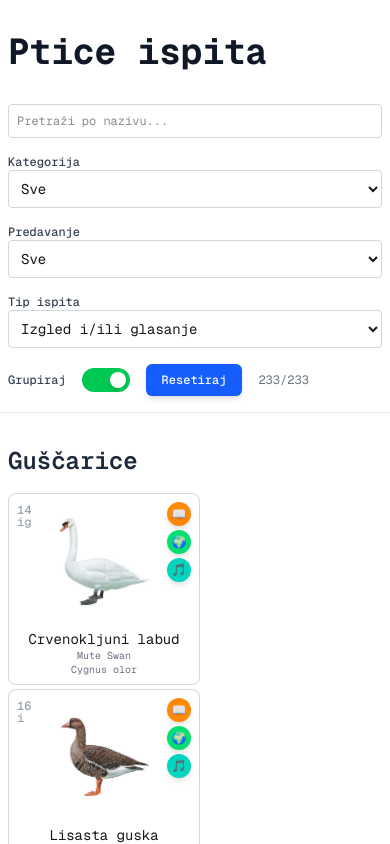
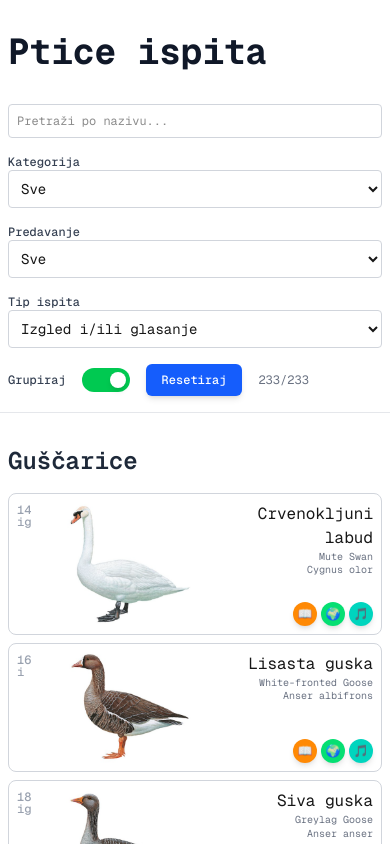
Before and after one commit to LeaRezic/ptice-ispita, a Next.js app: page / in a window 390 px wide. Shown: the top 844 px of the page. Built offline with nearby package versions, Linux system fonts and the light colour scheme.

Commit message:
Make nicer for mobile

```diff
--- a/src/components/bird-card.tsx
+++ b/src/components/bird-card.tsx
@@ -1,4 +1,5 @@
 import * as React from 'react';
+import BirdLinks from './bird-links';
 
 interface Bird {
   id: string;
@@ -32,57 +33,28 @@ const BirdCard: React.FC<BirdCardProps> = ({ bird }) => {
       <div className="absolute top-5 left-2 z-20 text-gray-400 text-xs font-medium">
         {bird.pictureExam && 'i'}{bird.audioExam && 'g'}
       </div>
-      <div className="absolute top-2 right-2 z-20 opacity-100 lg:opacity-0 lg:group-hover:opacity-100 transition-opacity duration-300 flex flex-col gap-1">
-        {bird.birdBookLink && (
-          <a
-            href={bird.birdBookLink}
-            target="_blank"
-            rel="noopener noreferrer"
-            className="w-6 h-6 bg-orange-400 hover:bg-orange-500 text-white rounded-full flex items-center justify-center text-xs transition-colors shadow-md"
-            title="Bird Book"
-          >
-            📖
-          </a>
-        )}
-
-        {bird.birdsOfTheWorldLink && (
-          <a
-            href={bird.birdsOfTheWorldLink}
-            target="_blank"
-            rel="noopener noreferrer"
-            className="w-6 h-6 bg-green-400 hover:bg-green-500 text-white rounded-full flex items-center justify-center text-xs transition-colors shadow-md"
-            title="Birds of the World"
-          >
-            🌍
-          </a>
-        )}
-
-        {bird.xenoCantoLink && (
-          <a
-            href={bird.xenoCantoLink}
-            target="_blank"
-            rel="noopener noreferrer"
-            className="w-6 h-6 bg-teal-400 hover:bg-teal-500 text-white rounded-full flex items-center justify-center text-xs transition-colors shadow-md"
-            title="Xeno-Canto"
-          >
-            🎵
-          </a>
-        )}
+      <div className="hidden xs:flex absolute top-2 right-2 z-20 opacity-100 lg:opacity-0 lg:group-hover:opacity-100 transition-opacity duration-300 flex-col gap-1">
+        <BirdLinks bird={bird} />
       </div>
 
-      <div className="flex-1 flex flex-col min-h-full items-center text-center gap-2 p-2">
-        <div className="flex-1 flex justify-center items-center">
+      <div className="flex-1 flex flex-row xs:flex-col min-h-full xs:items-center text-center gap-2 p-2">
+        <div className="pl-12 xs:pl-0 xs:flex-1 flex justify-center items-center">
           <img
-            className="object-contain w-full h-auto max-w-24 lg:max-w-40 max-h-24 lg:max-h-40"
+            className="object-contain w-full h-auto max-w-32 lg:max-w-40 max-h-32 lg:max-h-40"
             src={bird.thumbnail}
             alt={bird.name}
             loading="lazy"
           />
         </div>
-        <div>
-          <p className="text-sm lg:text-base">{bird.name}</p>
-          <p className="text-tiny lg:text-xs text-gray-500">{bird.nameEnglish}</p>
-          <p className="text-tiny lg:text-xs text-gray-500">{bird.nameLatin}</p>
+        <div className="flex-1 xs:flex-initial flex flex-col justify-between">
+          <div className="text-right xs:text-center">
+            <p className="text-base">{bird.name}</p>
+            <p className="text-tiny lg:text-xs text-gray-500">{bird.nameEnglish}</p>
+            <p className="text-tiny lg:text-xs text-gray-500">{bird.nameLatin}</p>
+          </div>
+          <div className="xs:hidden mt-2 flex justify-end gap-1">
+            <BirdLinks bird={bird} />
+          </div>
         </div>
       </div>
     </div>
--- /dev/null
+++ b/src/components/bird-links.tsx
@@ -0,0 +1,68 @@
+import * as React from 'react';
+
+interface Bird {
+  id: string;
+  name: string;
+  nameEnglish: string;
+  nameLatin: string;
+  description: string;
+  thumbnail: string;
+  lecture: string;
+  category: string;
+  pictureExam: boolean;
+  audioExam: boolean;
+  images: string[];
+  audio: string[];
+  birdBookLink: string;
+  birdsOfTheWorldLink: string;
+  textbookPage: number;
+  xenoCantoLink: string;
+}
+
+interface BirdLinksProps {
+  bird: Bird;
+}
+
+const BirdLinks: React.FC<BirdLinksProps> = ({ bird }) => {
+  return (
+    <>
+      {bird.birdBookLink && (
+        <a
+          href={bird.birdBookLink}
+          target="_blank"
+          rel="noopener noreferrer"
+          className="w-6 h-6 bg-orange-400 hover:bg-orange-500 text-white rounded-full flex items-center justify-center text-xs transition-colors shadow-md"
+          title="Bird Book"
+        >
+          📖
+        </a>
+      )}
+
+      {bird.birdsOfTheWorldLink && (
+        <a
+          href={bird.birdsOfTheWorldLink}
+          target="_blank"
+          rel="noopener noreferrer"
+          className="w-6 h-6 bg-green-400 hover:bg-green-500 text-white rounded-full flex items-center justify-center text-xs transition-colors shadow-md"
+          title="Birds of the World"
+        >
+          🌍
+        </a>
+      )}
+
+      {bird.xenoCantoLink && (
+        <a
+          href={bird.xenoCantoLink}
+          target="_blank"
+          rel="noopener noreferrer"
+          className="w-6 h-6 bg-teal-400 hover:bg-teal-500 text-white rounded-full flex items-center justify-center text-xs transition-colors shadow-md"
+          title="Xeno-Canto"
+        >
+          🎵
+        </a>
+      )}
+    </>
+  );
+};
+
+export default BirdLinks;
--- a/src/pages/index.tsx
+++ b/src/pages/index.tsx
@@ -77,7 +77,7 @@ export default function BirdListPage() {
       </Head>
       <h1 className="container-padding-x text-4xl font-bold text-gray-900">Ptice ispita</h1>
 
-      <div className="container-padding-x grid grid-cols-1 lg:grid-cols-2 xl:grid-cols-3 3xl:flex gap-4 items-stretch 2xl:sticky 2xl:top-0 bg-white z-[30] py-4 border-b border-gray-200">
+      <div className="container-padding-x grid grid-cols-1 lg:grid-cols-2 2xl:grid-cols-3 3xl:flex gap-4 items-stretch 3xl:sticky 3xl:top-0 bg-white z-[30] py-4 border-b border-gray-200">
         <input
           type="text"
           placeholder="Pretraži po nazivu..."
@@ -124,11 +124,11 @@ export default function BirdListPage() {
         {groupByCategory ? Object.entries(grouped).map(([category, birdsInCategory]) => (
           <li key={category} className="w-full mt-4">
             <h2 className="text-2xl font-semibold text-gray-800 mb-4">{category}</h2>
-            <ul className="flex gap-1 lg:gap-4 flex-wrap">
+            <ul className="flex gap-2 lg:gap-4 flex-wrap">
               {birdsInCategory.map(bird => (
                 <li
                   key={bird.id}
-                  className="border border-gray-300 rounded-lg hover:shadow-lg transition-shadow w-48 lg:w-64 h-48 lg:h-64"
+                  className="border border-gray-300 rounded-lg hover:shadow-lg transition-shadow w-full xs:w-48 lg:w-64 h-auto lg:h-64"
                 >
                   <BirdCard bird={bird} />
                 </li>
@@ -139,7 +139,7 @@ export default function BirdListPage() {
           filtered.map(bird => (
             <li
               key={bird.id}
-              className="border border-gray-300 rounded-lg hover:shadow-lg transition-shadow w-48 lg:w-64 h-48 lg:h-64"
+              className="border border-gray-300 rounded-lg hover:shadow-lg transition-shadow w-full xs:w-48 lg:w-64 h-auto lg:h-64"
             >
             <BirdCard bird={bird} />
           </li>
--- a/src/styles/globals.css
+++ b/src/styles/globals.css
@@ -13,6 +13,7 @@
 }
 
 @theme {
+  --breakpoint-xs: 30rem;
   --breakpoint-3xl: 120rem;
   --text-tiny: 0.625rem;
 }
```
Also changed, not shown: src/data/birds.json.
